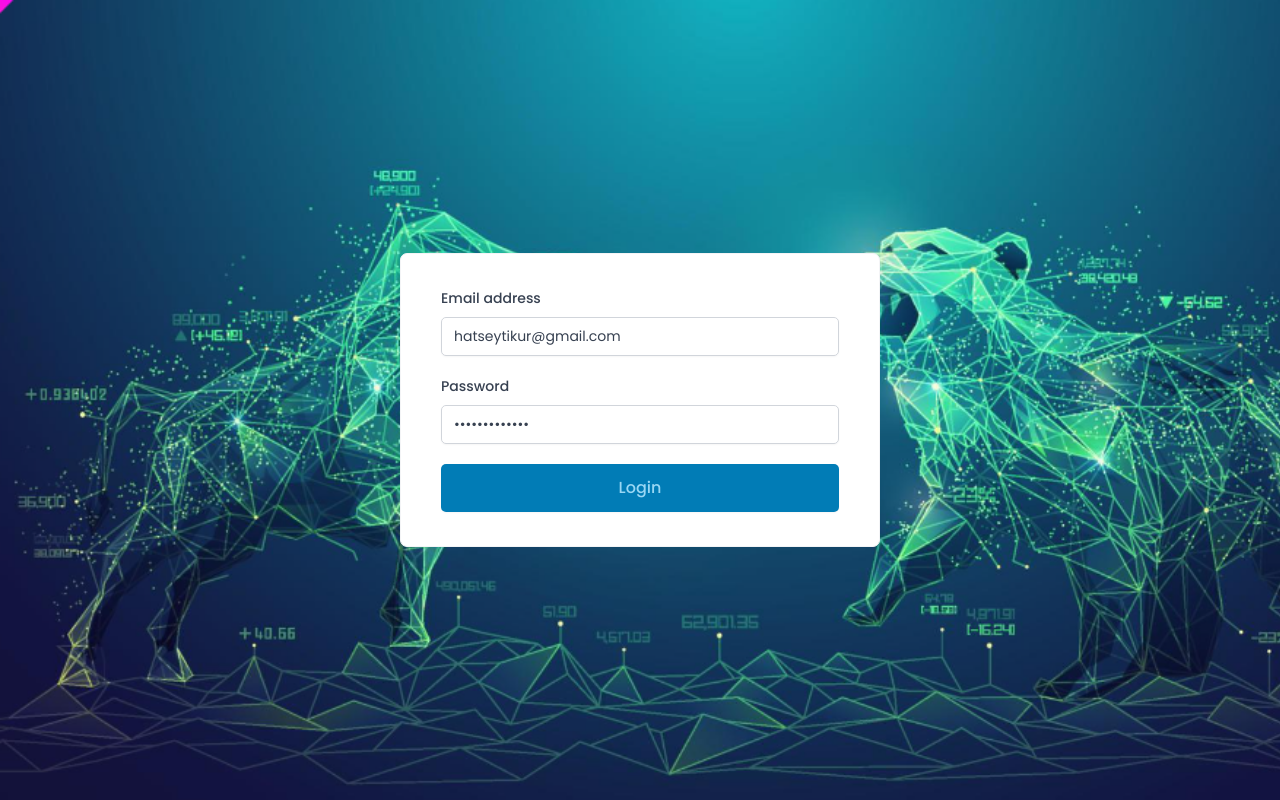
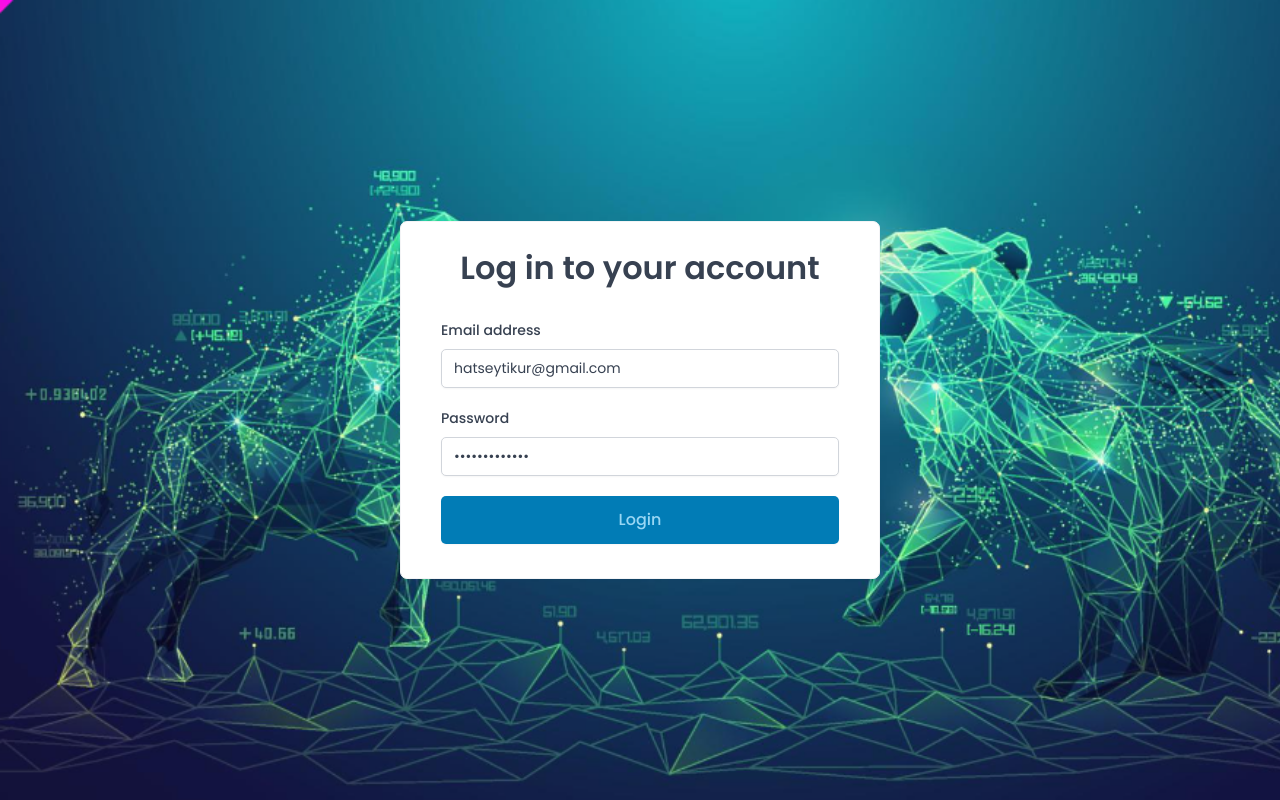
Before and after one commit to Hats21/my-forex-strategy, a React (Vite) app: page /login in a window 1280 px wide. Built offline with nearby package versions, Linux system fonts and the light colour scheme; a web font is replaced by a local one.

Commit message:
removing logo from the login page

```diff
--- a/src/features/authentication/LoginForm.jsx
+++ b/src/features/authentication/LoginForm.jsx
@@ -5,6 +5,7 @@ import Input from "../../ui/Input";
 import FormRowVertical from "../../ui/FormRowVertical";
 import useLogin from "./useLogin";
 import SpinnerMini from "../../ui/SpinnerMini";
+import Heading from "../../ui/Heading";
 
 function LoginForm() {
   const [email, setEmail] = useState("hatseytikur@gmail.com");
@@ -28,6 +29,14 @@ function LoginForm() {
 
   return (
     <Form onSubmit={handleSubmit}>
+      <div
+        style={{
+          marginBottom: "2rem",
+        }}
+      >
+        <Heading as="h4">Log in to your account</Heading>
+      </div>
+
       <FormRowVertical label="Email address">
         <Input
           type="email"
```
